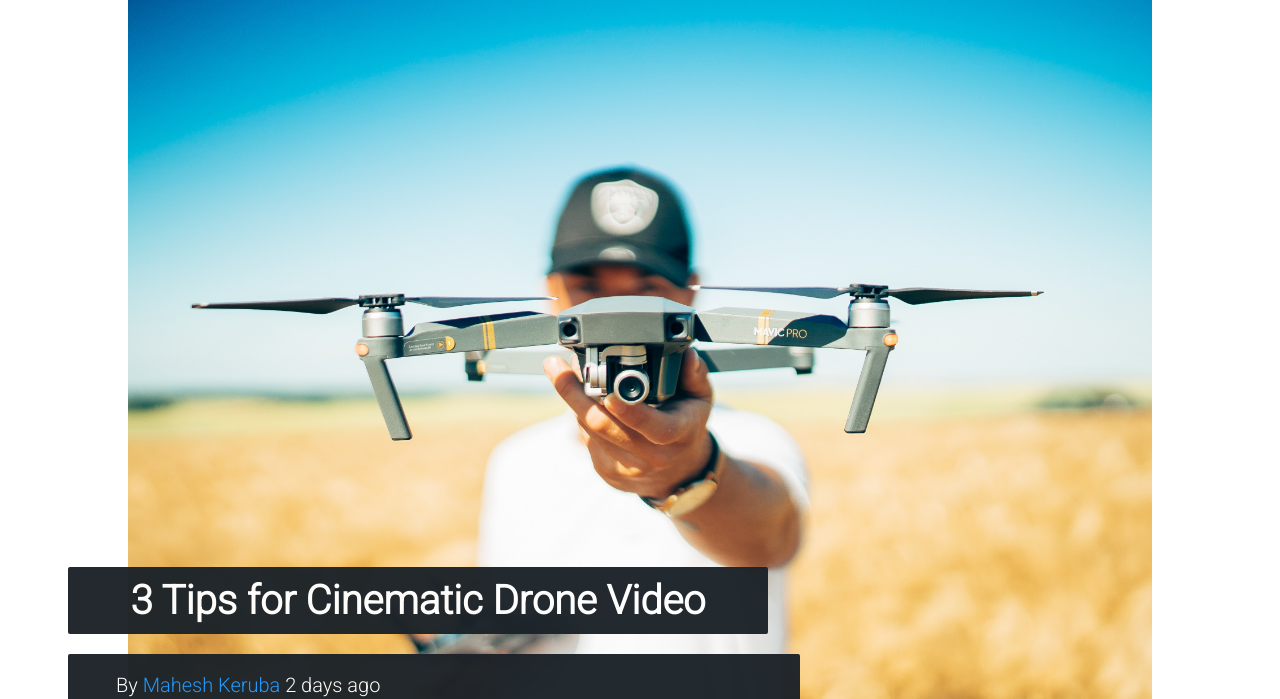
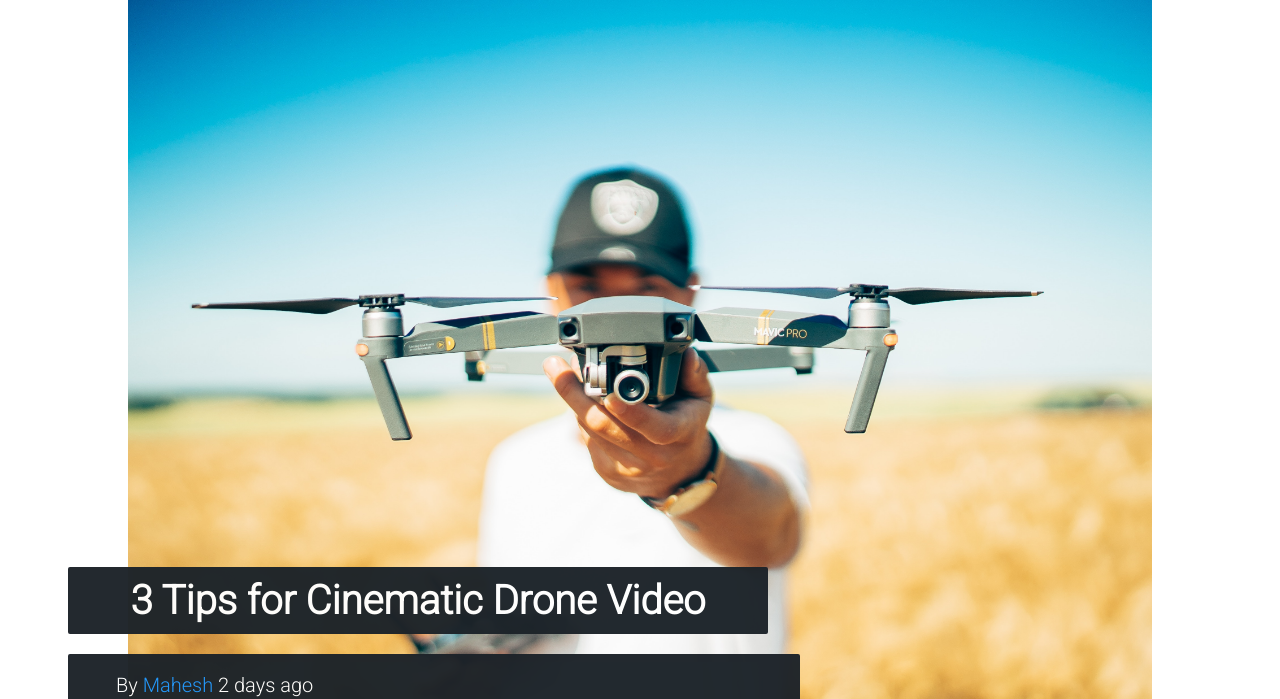
Before and after one commit to maheshoz/a, a plain HTML site: page 2/index.html in a window 1280 px wide. Shown: the part 101-800 px from the top of the page. Drawn offline with Linux system fonts and the light colour scheme; files whose address does not match are found by name.

Commit message:
Update index.html

```diff
--- a/2/index.html
+++ b/2/index.html
@@ -25,7 +25,7 @@
             <div class="blogPostInfo">
                 <h1>3 Tips for Cinematic Drone Video</h1>
                 <div class="info">
-                    <p>By <span class="blue">Mahesh Keruba</span> <span class="bold">2 days ago</span></p>
+                    <p>By <span class="blue">Mahesh</span> <span class="bold">2 days ago</span></p>
                     <p>It is a long established fact that a reader will be distracted by the readable content of a page when looking at its layout.</p>
                 </div>
             </div>
```
